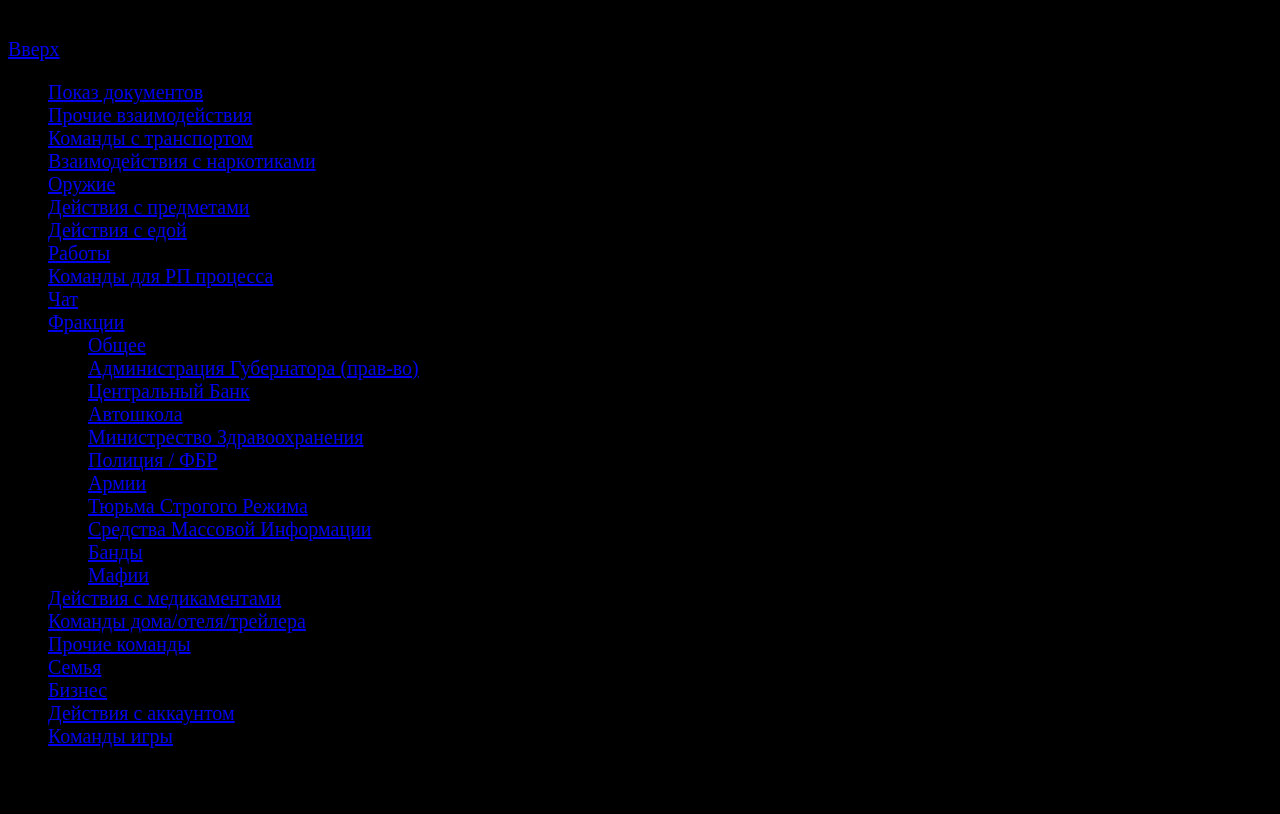
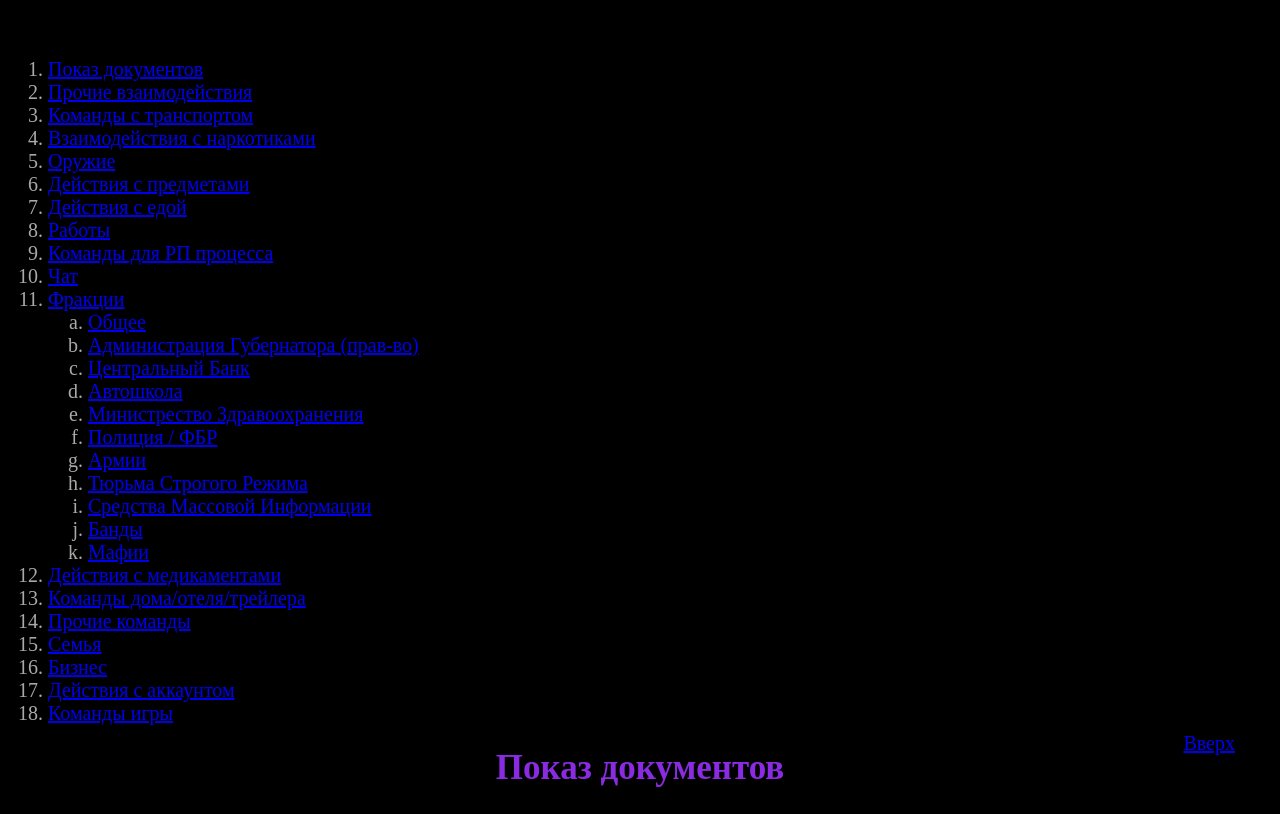
Before and after one commit to dmitrybratishkin/command, a plain HTML site: page index.html in a window 1280 px wide. Shown: the top 814 px of the page. Drawn offline with Linux system fonts and the light colour scheme.

Commit message:
Update style.css

```diff
--- a/style.css
+++ b/style.css
@@ -1,11 +1,13 @@
 body {
     background-color: black;
     font-size: 20px;
+    color:darkgray;
 }
 
 .one {
     text-align: center;
     font-size: 35px;
+    color:blueviolet;
 }
 .one1 {
     text-align: center;
@@ -17,3 +19,13 @@ body {
     font-size: 25px;
     color: rgb(250, 197, 28); --darkreader-inline-color:#faca2e;
 }
+
+.topNubex {
+	position: fixed;
+	right: 45px;
+	bottom: 45px;
+   }
+
+   ol ol {
+    list-style-type: lower-alpha;
+}
```
